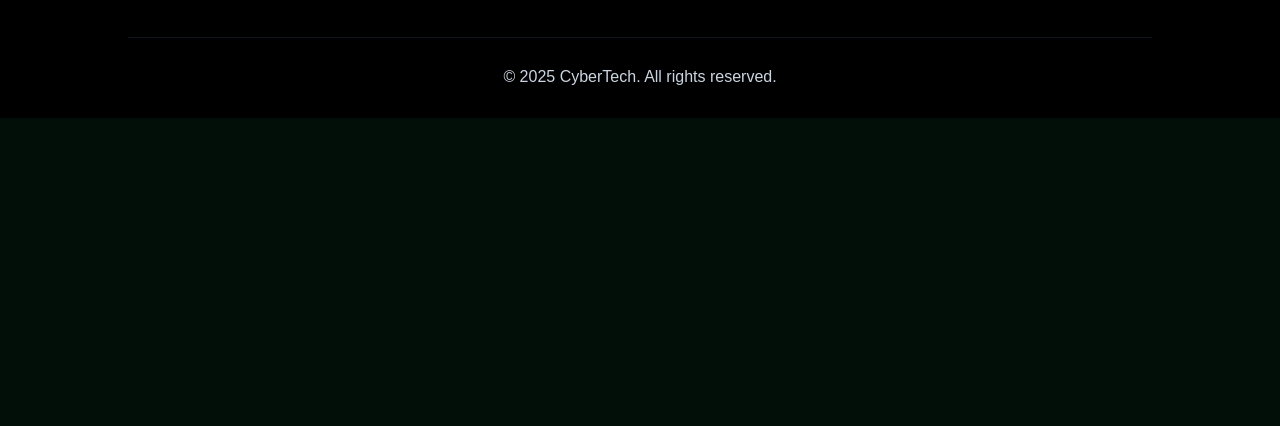
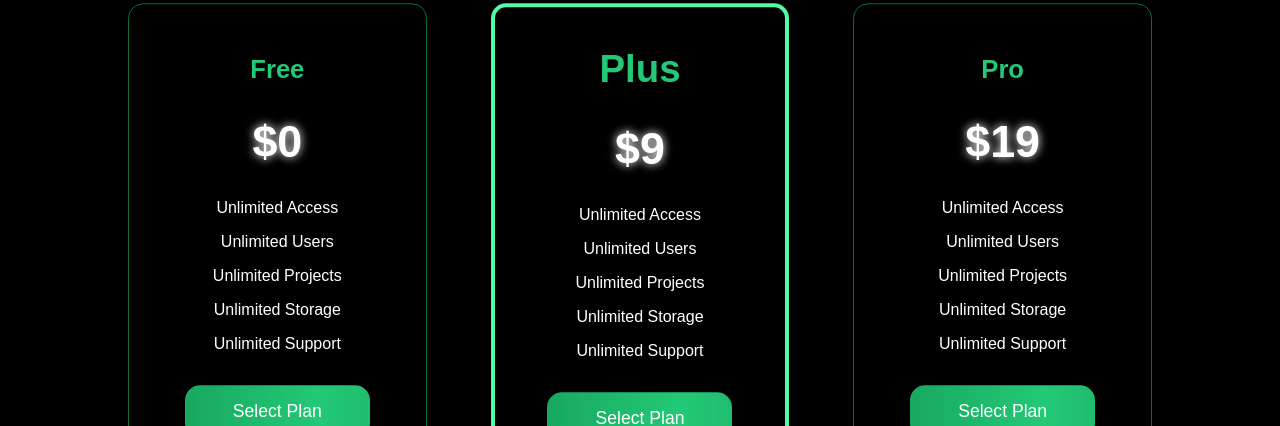
Before and after one commit to YoshuaSoto95/landing-page-cybertech, a plain HTML site: page index.html in a window 1280 px wide. Shown: the part 2374-2800 px from the top of the page. Before the commit the page ends 2492 px from the top, so only its background shows below. Drawn offline with Linux system fonts and the light colour scheme; a web font is replaced by a local one.

Commit message:
version 2.1

```diff
--- a/css/responsive.css
+++ b/css/responsive.css
@@ -1,7 +1,9 @@
 @media screen and (max-width: 1024px) {
 
     .header,
-    .hero {
+    .hero,
+    .benefits,
+    .pricing {
         padding: 1.5rem 2rem;
     }
 
@@ -10,10 +12,11 @@
     }
 
     .about {
-        padding: 4rem 2rem;
+        padding: 4rem;
     }
 
-    .benefits-container .cards {
+    .benefits-container .cards,
+    .prices {
         display: grid;
         grid-template-columns: repeat(auto-fit, minmax(250px, 1fr));
         width: 100%;
@@ -28,7 +31,8 @@
     .next-step,
     .prev-step,
     .complete-step,
-    .close-thankyou-page {
+    .close-thankyou-page,
+    .price .btn {
         display: block;
     }
 
@@ -82,6 +86,10 @@
 
 @media (max-width: 528px) {
 
+    .about {
+        padding: 4rem 2rem;
+    }
+
     .left h1 {
         font-size: 2.1rem;
     }
@@ -101,4 +109,20 @@
     .number p {
         font-size: 1rem;
     }
+
+    .about-container {
+        gap: 2rem;
+    }
+
+    .about-left h2 {
+        font-size: 2.1rem;
+        font-weight: 600;
+        text-shadow: 0 0 10px var(--light);
+    }
+
+    .about-left p {
+        font-size: 0.9rem;
+        font-weight: 400;
+    }
+
 }
--- a/css/style.css
+++ b/css/style.css
@@ -237,7 +237,7 @@ body {
 
 .left h2 {
     font-size: 1.2rem;
-    font-weight: 400;
+    font-weight: 600;
 }
 
 .left p {
@@ -305,13 +305,14 @@ body {
 .about-container .container {
     display: flex;
     width: 100%;
-    gap: 2rem;
+    gap: 4rem;
 }
 
 .about-left {
     display: flex;
     flex-direction: column;
     width: 60%;
+    gap: 1rem;
 }
 
 .about-left h2 {
@@ -399,6 +400,111 @@ body {
 .card p {
     font-size: 1.2rem;
     font-weight: 400;
+}
+
+/* ==== Pricing Styles ==== */
+
+.pricing {
+    padding: 6rem 8rem;
+    height: auto;
+    background: var(--black);
+}
+
+.pricing-container {
+    display: flex;
+    flex-direction: column;
+    justify-content: space-between;
+    align-items: center;
+    gap: 4rem;
+}
+
+.pricing-container .pricing-title {
+    font-size: 1.4rem;
+    font-weight: 600;
+    text-shadow: 0 0 10px var(--light);
+}
+
+.prices {
+    display: grid;
+    grid-template-columns: repeat(3, minmax(250px, 1fr));
+    width: 100%;
+    gap: 4rem;
+}
+
+.price {
+    display: flex;
+    flex-direction: column;
+    justify-content: center;
+    align-items: center;
+    text-align: center;
+    background: var(--black);
+    border: 1px solid var(--primary);
+    border-radius: 15px;
+    cursor: pointer;
+    transition: all 0.3s ease-in-out;
+    padding: 2.5rem 1rem;
+    gap: 1rem;
+    animation: float 3s ease-in-out infinite;
+}
+
+@keyframes float {
+    0% {
+        transform: translateY(0);
+    }
+
+    50% {
+        transform: translateY(-10px);
+    }
+
+    100% {
+        transform: translateY(0);
+    }
+}
+
+.price:nth-child(2) {
+    display: flex;
+    flex-direction: column;
+    justify-content: center;
+    align-items: center;
+    text-align: center;
+    background: var(--black);
+    border: 4px solid var(--terciary);
+    border-radius: 15px;
+    cursor: pointer;
+    transition: all 0.3s ease-in-out;
+    padding: 2.5rem 1rem;
+    gap: 1rem;
+}
+
+.price h3 {
+    font-size: 1.6rem;
+    font-weight: 600;
+    color: var(--secondary);
+}
+
+.price:nth-child(2) h3 {
+    font-size: 2.4rem;
+    font-weight: 800;
+    color: var(--secondary);
+}
+
+.price p {
+    font-size: 2.8rem;
+    font-weight: 700;
+    text-shadow: 0 0 10px var(--light);
+    margin: 1rem 0;
+}
+
+.price ul {
+    display: flex;
+    flex-direction: column;
+    list-style: none;
+    margin-bottom: 1rem;
+    gap: 1rem;
+}
+
+.price .btn {
+    padding: 1rem 3rem;
 }
 
 /* ==== Footer Styles ==== */
--- a/index.html
+++ b/index.html
@@ -48,7 +48,7 @@
         <div class="hero-container">
             <div class="content">
                 <div class="left">
-                    <h2 class="fade-in">Lorem ipsum dolor sit amet.</h2>
+                    <h2 class="fade-in">Powered by Web 3.0</h2>
                     <h1 class="fade-in">Cyber<span>Tech</span>, the future is here and the Web 3.0</h1>
                     <p class="fade-in">Lorem ipsum dolor sit amet consectetur adipisicing elit. Error commodi excepturi
                         eveniet
@@ -145,6 +145,52 @@
             </div>
         </div>
     </section>
+    <!-- Pricing -->
+    <section class="pricing" id="pricing">
+        <div class="pricing-container">
+            <div class="pricing-title fade-in">
+                <h2>Pricing</h2>
+            </div>
+            <div class="prices">
+                <div class="price fade-in">
+                    <h3>Free</h3>
+                    <p>$0</p>
+                    <ul>
+                        <li>Unlimited Access</li>
+                        <li>Unlimited Users</li>
+                        <li>Unlimited Projects</li>
+                        <li>Unlimited Storage</li>
+                        <li>Unlimited Support</li>
+                    </ul>
+                    <a href="#" class="btn open-modal">Select Plan</a>
+                </div>
+                <div class="price fade-in">
+                    <h3>Plus</h3>
+                    <p>$9</p>
+                    <ul>
+                        <li>Unlimited Access</li>
+                        <li>Unlimited Users</li>
+                        <li>Unlimited Projects</li>
+                        <li>Unlimited Storage</li>
+                        <li>Unlimited Support</li>
+                    </ul>
+                    <a href="#" class="btn open-modal">Select Plan</a>
+                </div>
+                <div class="price fade-in">
+                    <h3>Pro</h3>
+                    <p>$19</p>
+                    <ul>
+                        <li>Unlimited Access</li>
+                        <li>Unlimited Users</li>
+                        <li>Unlimited Projects</li>
+                        <li>Unlimited Storage</li>
+                        <li>Unlimited Support</li>
+                    </ul>
+                    <a href="#" class="btn open-modal">Select Plan</a>
+                </div>
+            </div>
+        </div>
+    </section>
     <!-- Footer -->
     <footer>
         <div class="container">
@@ -220,9 +266,9 @@
                         <label for="ticketType">Select you Plan</label>
                         <select id="ticketType" class="form-control" required>
                             <option value="">Select a Plan</option>
-                            <option value="basic">Basic ($199)</option>
-                            <option value="standard">Pro ($399)</option>
-                            <option value="premium">Elite ($699)</option>
+                            <option value="basic">Free ($0)</option>
+                            <option value="standard">Plus ($9)</option>
+                            <option value="premium">Pro ($19)</option>
                         </select>
                     </div>
 
```
